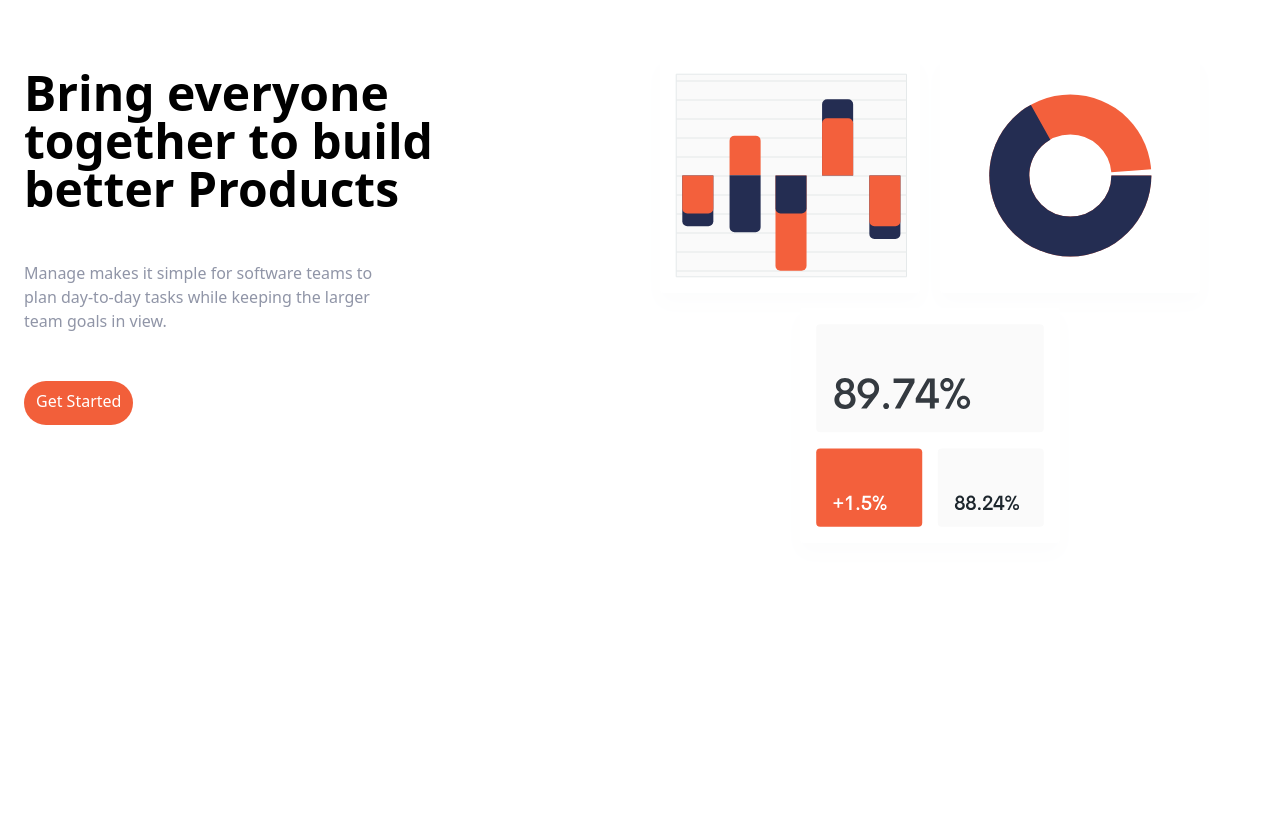
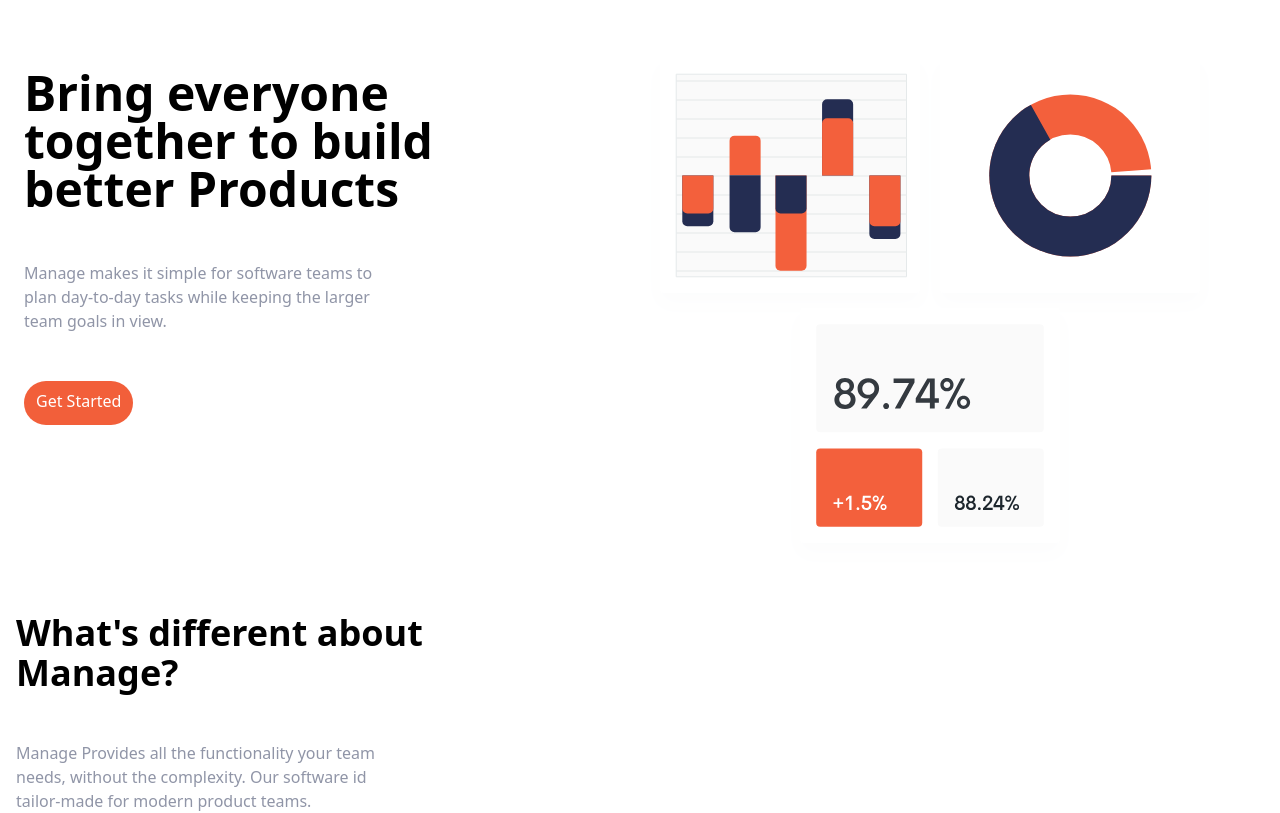
Before and after one commit to developer-rak/Manage-Landing-Page-Tailwind-CSS, a plain HTML site: page index.html in a window 1280 px wide. Shown: the part 84-897 px from the top of the page. Before the commit the page ends 800 px from the top, so only its background shows below. Drawn offline with nearby package versions, Linux system fonts and the light colour scheme.

Commit message:
added content for features

```diff
--- a/index.html
+++ b/index.html
@@ -82,8 +82,14 @@
     <!-- FLEX CONTAINER -->
     <div class="container flex flex-col px-4 mx-auto mt-10 space-y-12 md:space-y-0 md:flex-row">
       <!-- WHAT'S DIFFERENT -->
-      <div>
-
+      <div class="flex flex-col space-y-12 md:w-1/2">
+        <h2 class="max-w-md text-4xl font-bold text-center md:text-left">
+          What's different about Manage?
+        </h2>
+        <p class="max-w-sm text-center text-darkGrayishBlue md:text-left">
+          Manage Provides all the functionality your team needs,
+          without the complexity. Our software id tailor-made for modern product teams.
+        </p>
       </div>
       <!-- NUMBERED LIST -->
       <div>
```
